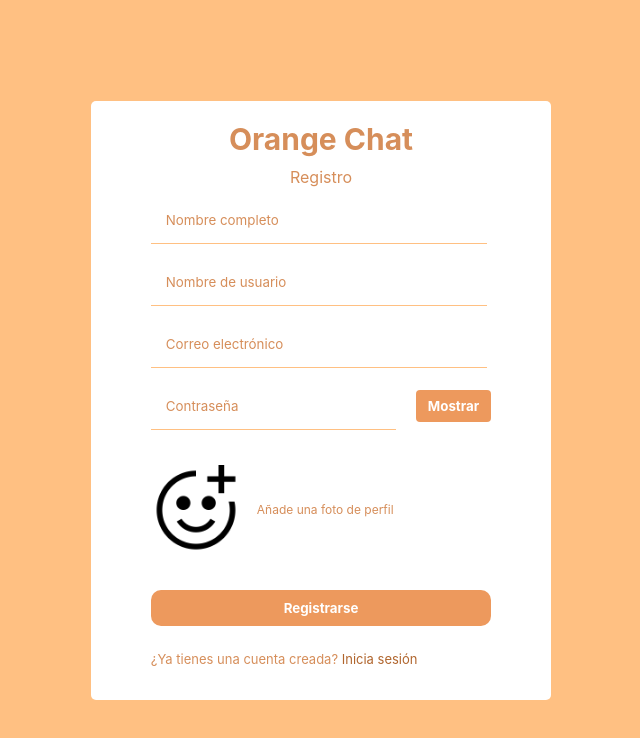
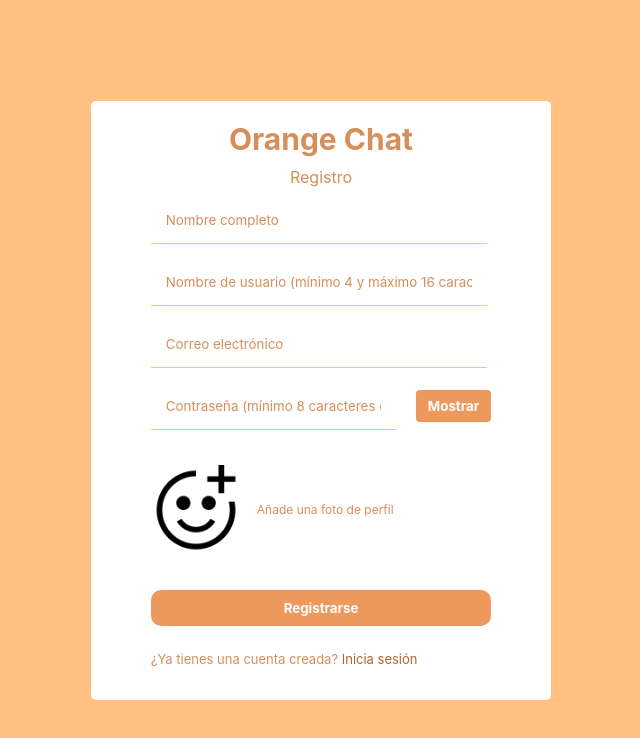
Before and after one commit to BerniHg/p_react-jesusmbernalmartin, a React (Create React App) app: page /registro in a window 1280 px wide. Shown: the top 738 px of the page, without its empty margins (319-959 px from the left). Built offline with nearby package versions, Linux system fonts and the light colour scheme; no server answers; the database is empty.

Commit message:
Retoques usuarios

```diff
--- a/src/components/UsuariosOrg.jsx
+++ b/src/components/UsuariosOrg.jsx
@@ -201,17 +201,12 @@ const UsuariosOrg = () => {
 
       await deleteUser(auth.currentUser, emailUser);
 
+      window.location.reload();
+
       await signInWithEmailAndPassword(auth, email, password);
-
-      console.log(
-        "Correo electrónico de autenticación eliminado correctamente."
-      );
-
-      console.log("Usuario eliminado correctamente.");
 
       navigate("/admin");
 
-      window.location.reload();
     } catch (error) {
       console.error("Error al eliminar el usuario:", error);
     }
--- a/src/pages/Registro.jsx
+++ b/src/pages/Registro.jsx
@@ -209,7 +209,7 @@ const Registro = () => {
             <input
               type="text"
               id="nombre_usuario"
-              placeholder="Nombre de usuario"
+              placeholder="Nombre de usuario (mínimo 4 y máximo 16 caracteres con mayúsculas, minúsculas, números, y guiones)"
             />
             {errors.nombre_usuario && (
               <span className="error">{errors.nombre_usuario}</span>
@@ -217,7 +217,7 @@ const Registro = () => {
             <input type="email" id="email" placeholder="Correo electrónico" />
             {errors.correo && <span className="error">{errors.correo}</span>}
             <div className="input-password-container">
-              <input type="password" placeholder="Contraseña" id="password" />
+              <input type="password" placeholder="Contraseña (mínimo 8 caracteres con mayúsculas, minúsculas, números, y guiones)" id="password" />
               <button type="button" id="togglePassword">
                 Mostrar
               </button>
```
